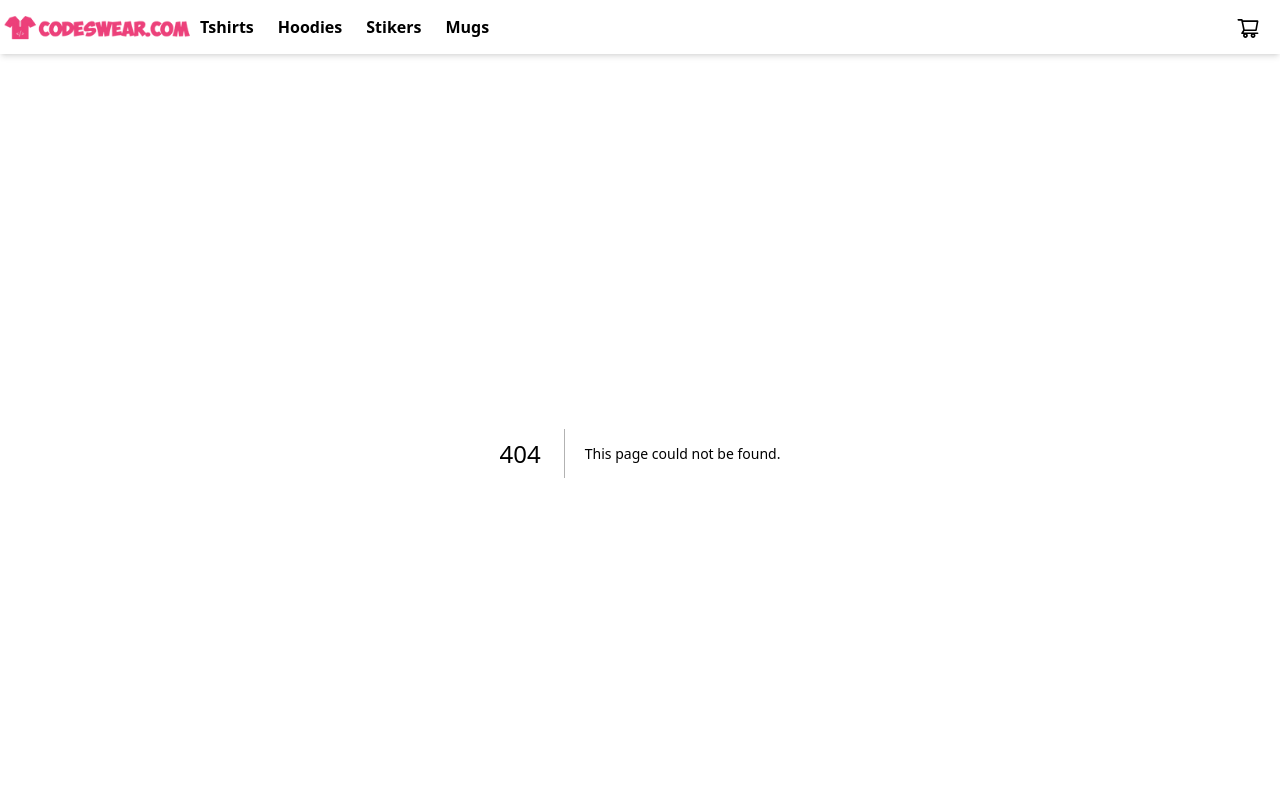
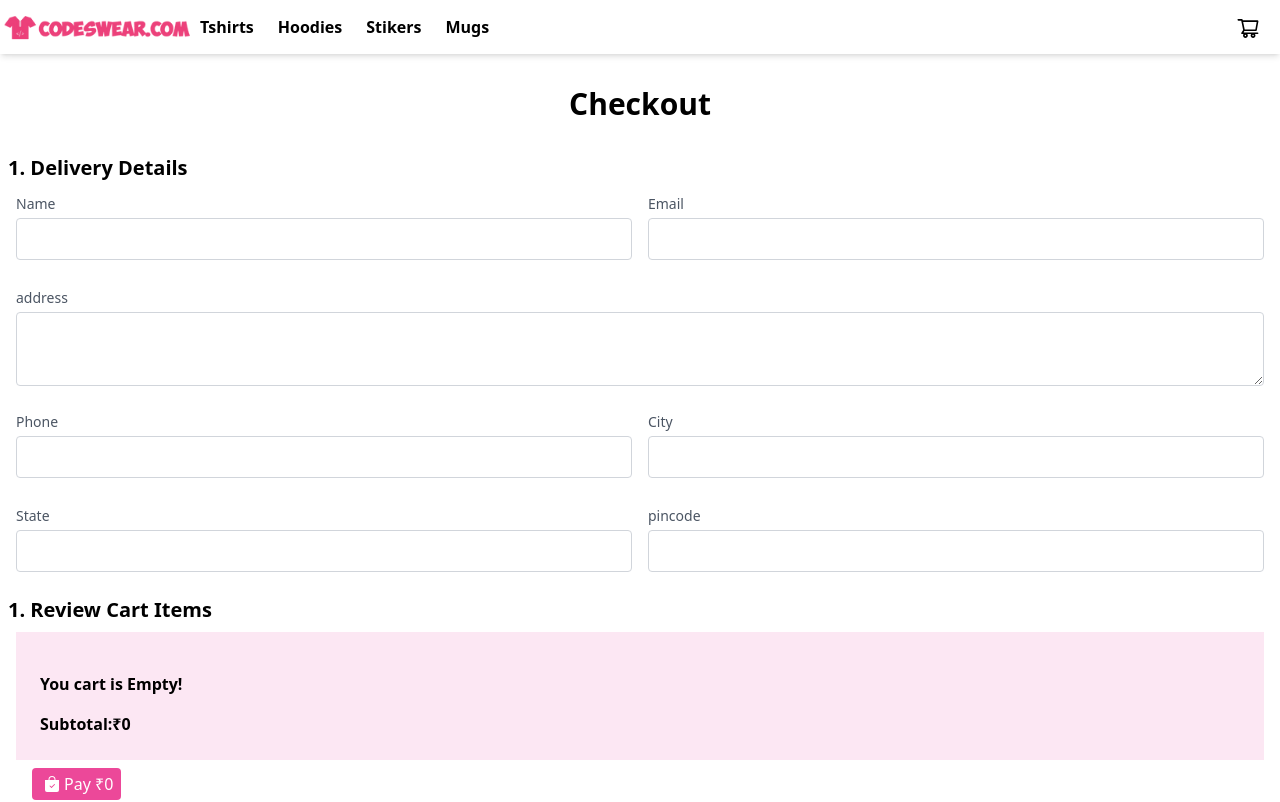
Before and after one commit to arvindpariharap/CodesWear, a Next.js app: page /checkout in a window 1280 px wide. Before the commit this address had no page. Shown: the top 802 px of the page. Built offline with nearby package versions, Linux system fonts and the light colour scheme.

Commit message:
improving cart siderbar & creating checkout page

```diff
--- a/components/Navbar.tsx
+++ b/components/Navbar.tsx
@@ -22,7 +22,7 @@
   };
   const ref = useRef();
   return (
-    <div className="flex flex-col md:flex-row md:justify-start justify-center items-center py-2 shadow-md">
+    <div className="flex flex-col md:flex-row md:justify-start justify-center items-center py-2 shadow-md sticky top-0 bg-white z-10">
       <div className="logo">
         <Link href={"/"}>
           <Image width={200} height={40} src="/logo.png" alt="" />
@@ -52,7 +52,7 @@
       </div>
       <div
         ref={ref}
-        className="w-72 h-full sideCart absolute top-0 right-0 bg-pink-100 px-8 py-10 transform transition-transform translate-x-full"
+        className={`w-72 h-[100vh] sideCart absolute top-0 right-0 bg-pink-100 px-8 py-10 transform transition-transform ${Object.keys(cart).length !== 0 ? 'translate-x-0': 'translate-x-full'}`}
       >
         <h2 className="font-bold text-xl text-center">Shopping Cart</h2>
         <div
@@ -63,34 +63,53 @@
         </div>
         <ol className="list-decimal font-semibold">
           {Object.keys(cart).length == 0 && (
-            <div className="my-4 font-semibold">
-              You cart is Empty!
-            </div>
+            <div className="my-4 font-semibold">You cart is Empty!</div>
           )}
           {Object.keys(cart).map((k) => {
             return (
               <li key={k}>
-                <div className="item flex">
-                  <div className="w-2/3 font-semibold">
-                    {cart[k].name}
-                  </div>
+                <div className="item flex my-5">
+                  <div className="w-2/3 font-semibold">{cart[k].name}</div>
                   <div className="w-1/3 font-semibold flex items-center justify-center text-lg">
-                    <AiFillMinusCircle onClick={() => removeFromCart(k, 1,cart[k].price, cart[k].name,cart[k].size, cart[k].variant)} className="cursor-pointer text-pink-500" />
+                    <AiFillMinusCircle
+                      onClick={() =>
+                        removeFromCart(
+                          k,
+                          1,
+                          cart[k].price,
+                          cart[k].name,
+                          cart[k].size,
+                          cart[k].variant
+                        )
+                      }
+                      className="cursor-pointer text-pink-500"
+                    />
                     <span className="mx-2 text-sm">{cart[k].qty}</span>
-                    <AiFillPlusCircle onClick={() => addToCart(k, 1,cart[k].price, cart[k].name,cart[k].size, cart[k].variant)} className="cursor-pointer text-pink-500" />
+                    <AiFillPlusCircle
+                      onClick={() =>
+                        addToCart(
+                          k,
+                          1,
+                          cart[k].price,
+                          cart[k].name,
+                          cart[k].size,
+                          cart[k].variant
+                        )
+                      }
+                      className="cursor-pointer text-pink-500"
+                    />
                   </div>
                 </div>
               </li>
             );
           })}
         </ol>
+        <div className="font-bold my-2">Subtotal:₹{subTotal}</div>
         <div className="flex mt-5">
-          <button
-            className="mx-2 inline-flex text-white bg-pink-500 border-0 py-1 px-2 focus:outline-none hover:bg-pink-600 rounded"
-          >
+          <Link href={'/checkout'}><button className="mx-2 inline-flex text-white bg-pink-500 border-0 py-1 px-2 focus:outline-none hover:bg-pink-600 rounded">
             <BsFillBagCheckFill className="m-1" />
             Checkout
-          </button>
+          </button></Link>
           <button
             onClick={clearCart}
             className="max-2 inline-flex text-white bg-pink-500 border-0 py-1 px-2 focus:outline-none hover:bg-pink-600 rounded"
--- a/pages/_app.tsx
+++ b/pages/_app.tsx
@@ -15,6 +15,7 @@
     try {
       if (localStorage.getItem('cart')){
         setCart(JSON.parse(localStorage.getItem("cart")))
+        saveCart(JSON.parse(localStorage.getItem("cart")))
       }
     } catch (error) {
       console.error(error)
@@ -27,9 +28,9 @@
   const saveCart = (myCart) =>{
     localStorage.setItem("cart",JSON.stringify(myCart))
     let subt = 0;
-    let keys = Object.keys(cart)
+    let keys = Object.keys(myCart)
     for (let i=0; i<keys.length; i++){
-      subt += myCart[keys[i]].price * myCart[keys[i]].qty
+      subt += myCart[keys[i]]["price"] * myCart[keys[i]].qty
     }
     setsubTotal(subt)
   }
@@ -65,7 +66,7 @@
 
   return (
     <>
-      <Navbar cart = {cart} addToCart={addToCart} removeFromCart={removeFromCart} clearCart={clearCart} subTotal={subTotal}/>
+      <Navbar key={subTotal} cart = {cart} addToCart={addToCart} removeFromCart={removeFromCart} clearCart={clearCart} subTotal={subTotal}/>
       <Component cart = {cart} addToCart={addToCart} removeFromCart={removeFromCart} clearCart={clearCart} subTotal={subTotal} {...pageProps} />
       <Footer/>
     </>
--- /dev/null
+++ b/pages/checkout.tsx
@@ -0,0 +1,166 @@
+import React from "react";
+import { AiFillPlusCircle, AiFillMinusCircle } from "react-icons/ai";
+import { BsFillBagCheckFill } from "react-icons/bs";
+import Link from "next/link";
+
+const Checkout = ({ cart, clearCart, addToCart, removeFromCart, subTotal }) => {
+  return (
+    <div className="container px-2 sm:m-auto">
+      <h1 className="font-bold text-3xl my-8 text-center">Checkout</h1>
+      <h2 className="font-bold text-xl">1. Delivery Details</h2>
+      <div className="mx-auto flex my-2">
+        <div className="px-2 w-1/2">
+          <div className="mb-4">
+            <label htmlFor="name" className="leading-7 text-sm text-gray-600">
+              Name
+            </label>
+            <input
+              type="text"
+              id="name"
+              name="name"
+              className="w-full bg-white rounded border border-gray-300 focus:border-indigo-500 focus:ring-2 focus:ring-indigo-200 text-base outline-none text-gray-700 py-1 px-3 leading-8 transition-colors duration-200 ease-in-out"
+            />
+          </div>
+        </div>
+        <div className="px-2 w-1/2">
+          <div className="mb-4">
+            <label htmlFor="email" className="leading-7 text-sm text-gray-600">
+              Email
+            </label>
+            <input
+              type="email"
+              id="email"
+              name="email"
+              className="w-full bg-white rounded border border-gray-300 focus:border-indigo-500 focus:ring-2 focus:ring-indigo-200 text-base outline-none text-gray-700 py-1 px-3 leading-8 transition-colors duration-200 ease-in-out"
+            />
+          </div>
+        </div>
+      </div>
+      <div className="px-2 w-full">
+        <div className="mb-4">
+          <label htmlFor="address" className="leading-7 text-sm text-gray-600">
+            address
+          </label>
+          <textarea
+            name="address"
+            id="adress"
+            cols="30"
+            rows="2"
+            className="w-full bg-white rounded border border-gray-300 focus:border-indigo-500 focus:ring-2 focus:ring-indigo-200 text-base outline-none text-gray-700 py-1 px-3 leading-8 transition-colors duration-200 ease-in-out"
+          ></textarea>
+        </div>
+      </div>
+      <div className="mx-auto flex my-2">
+        <div className="px-2 w-1/2">
+          <div className="mb-4">
+            <label htmlFor="phone" className="leading-7 text-sm text-gray-600">
+              Phone
+            </label>
+            <input
+              type="text"
+              id="phone"
+              name="phone"
+              className="w-full bg-white rounded border border-gray-300 focus:border-indigo-500 focus:ring-2 focus:ring-indigo-200 text-base outline-none text-gray-700 py-1 px-3 leading-8 transition-colors duration-200 ease-in-out"
+            />
+          </div>
+        </div>
+        <div className="px-2 w-1/2">
+          <div className="mb-4">
+            <label htmlFor="city" className="leading-7 text-sm text-gray-600">
+              City
+            </label>
+            <input
+              type="text"
+              id="city"
+              name="city"
+              className="w-full bg-white rounded border border-gray-300 focus:border-indigo-500 focus:ring-2 focus:ring-indigo-200 text-base outline-none text-gray-700 py-1 px-3 leading-8 transition-colors duration-200 ease-in-out"
+            />
+          </div>
+        </div>
+      </div>
+      <div className="mx-auto flex my-2">
+        <div className="px-2 w-1/2">
+          <div className="mb-4">
+            <label htmlFor="state" className="leading-7 text-sm text-gray-600">
+              State
+            </label>
+            <input
+              type="text"
+              id="state"
+              name="state"
+              className="w-full bg-white rounded border border-gray-300 focus:border-indigo-500 focus:ring-2 focus:ring-indigo-200 text-base outline-none text-gray-700 py-1 px-3 leading-8 transition-colors duration-200 ease-in-out"
+            />
+          </div>
+        </div>
+        <div className="px-2 w-1/2">
+          <div className="mb-4">
+            <label htmlFor="email" className="leading-7 text-sm text-gray-600">
+              pincode
+            </label>
+            <input
+              type="pincode"
+              id="pincode"
+              name="pincode"
+              className="w-full bg-white rounded border border-gray-300 focus:border-indigo-500 focus:ring-2 focus:ring-indigo-200 text-base outline-none text-gray-700 py-1 px-3 leading-8 transition-colors duration-200 ease-in-out"
+            />
+          </div>
+        </div>
+      </div>
+      <h2 className="font-bold text-xl">1. Review Cart Items</h2>
+      <div className="sideCart bg-pink-100 p-6 m-2">
+        <ol className="list-decimal font-semibold">
+          {Object.keys(cart).length == 0 && (
+            <div className="my-4 font-semibold">You cart is Empty!</div>
+          )}
+          {Object.keys(cart).map((k) => {
+            return (
+              <li key={k}>
+                <div className="item flex my-5">
+                  <div className="font-semibold">{cart[k].name}</div>
+                  <div className="w-1/3 font-semibold flex items-center justify-center text-lg">
+                    <AiFillMinusCircle
+                      onClick={() =>
+                        removeFromCart(
+                          k,
+                          1,
+                          cart[k].price,
+                          cart[k].name,
+                          cart[k].size,
+                          cart[k].variant
+                        )
+                      }
+                      className="cursor-pointer text-pink-500"
+                    />
+                    <span className="mx-2 text-sm">{cart[k].qty}</span>
+                    <AiFillPlusCircle
+                      onClick={() =>
+                        addToCart(
+                          k,
+                          1,
+                          cart[k].price,
+                          cart[k].name,
+                          cart[k].size,
+                          cart[k].variant
+                        )
+                      }
+                      className="cursor-pointer text-pink-500"
+                    />
+                  </div>
+                </div>
+              </li>
+            );
+          })}
+        </ol>
+        <span className="font-bold">Subtotal:₹{subTotal}</span>
+      </div>
+      <div className="mx-4">
+      <Link href={'/checkout'}><button className="mx-2 inline-flex text-white bg-pink-500 border-0 py-1 px-2 focus:outline-none hover:bg-pink-600 rounded">
+            <BsFillBagCheckFill className="m-1" />
+            Pay ₹{subTotal}
+          </button></Link>
+      </div>
+    </div>
+  );
+};
+
+export default Checkout;
--- a/pages/tshirts.tsx
+++ b/pages/tshirts.tsx
@@ -5,7 +5,7 @@
     <div>
       <section className="text-gray-600 body-font">
         <div className="container px-5 py-24 mx-auto">
-          <div className="flex flex-wrap -m-4">
+          <div className="flex flex-wrap -m-4 justify-center">
             <div className="lg:w-1/5 md:w-1/2 p-4 w-full shadow-lg m-5">
               <a className="block relative rounded overflow-hidden">
                 <img
```
